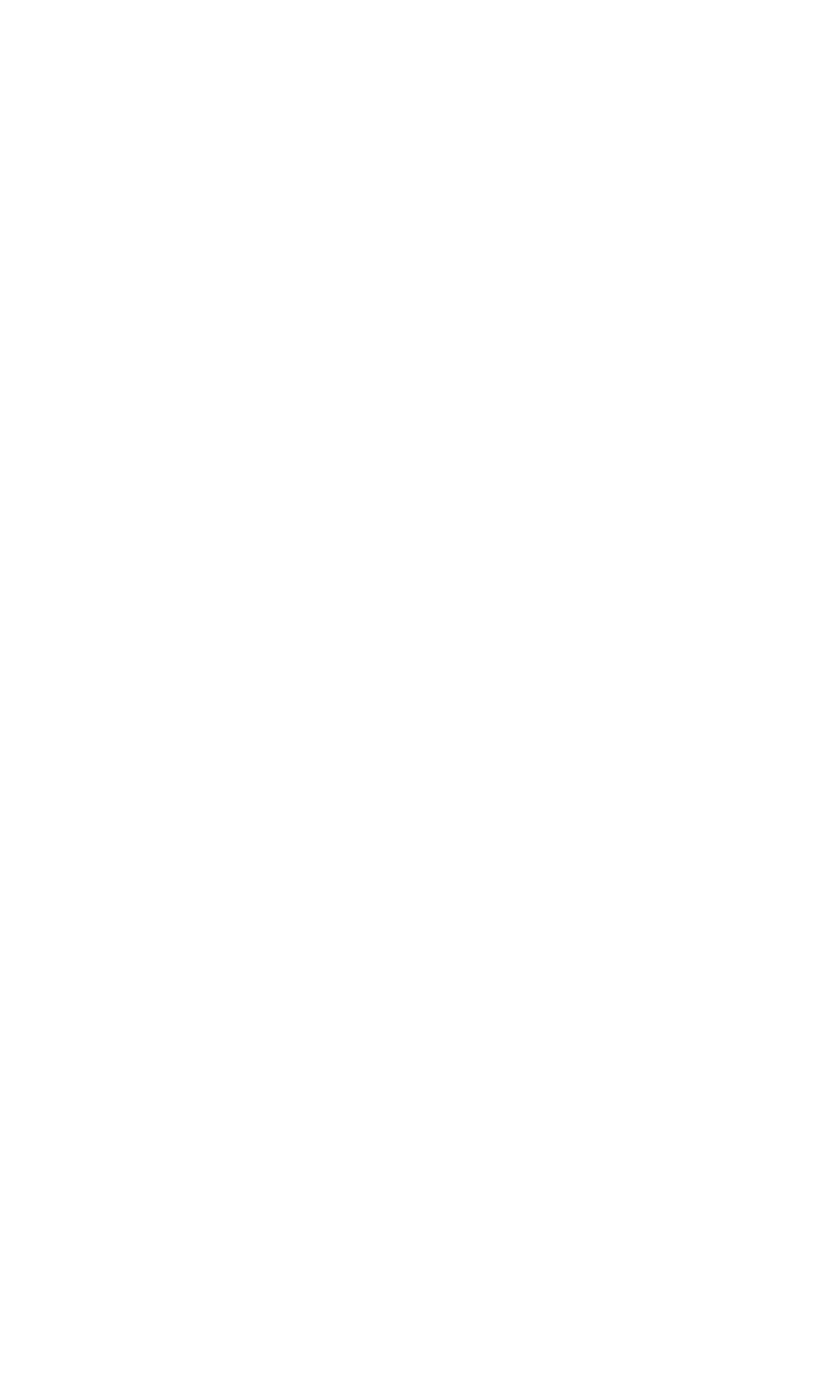
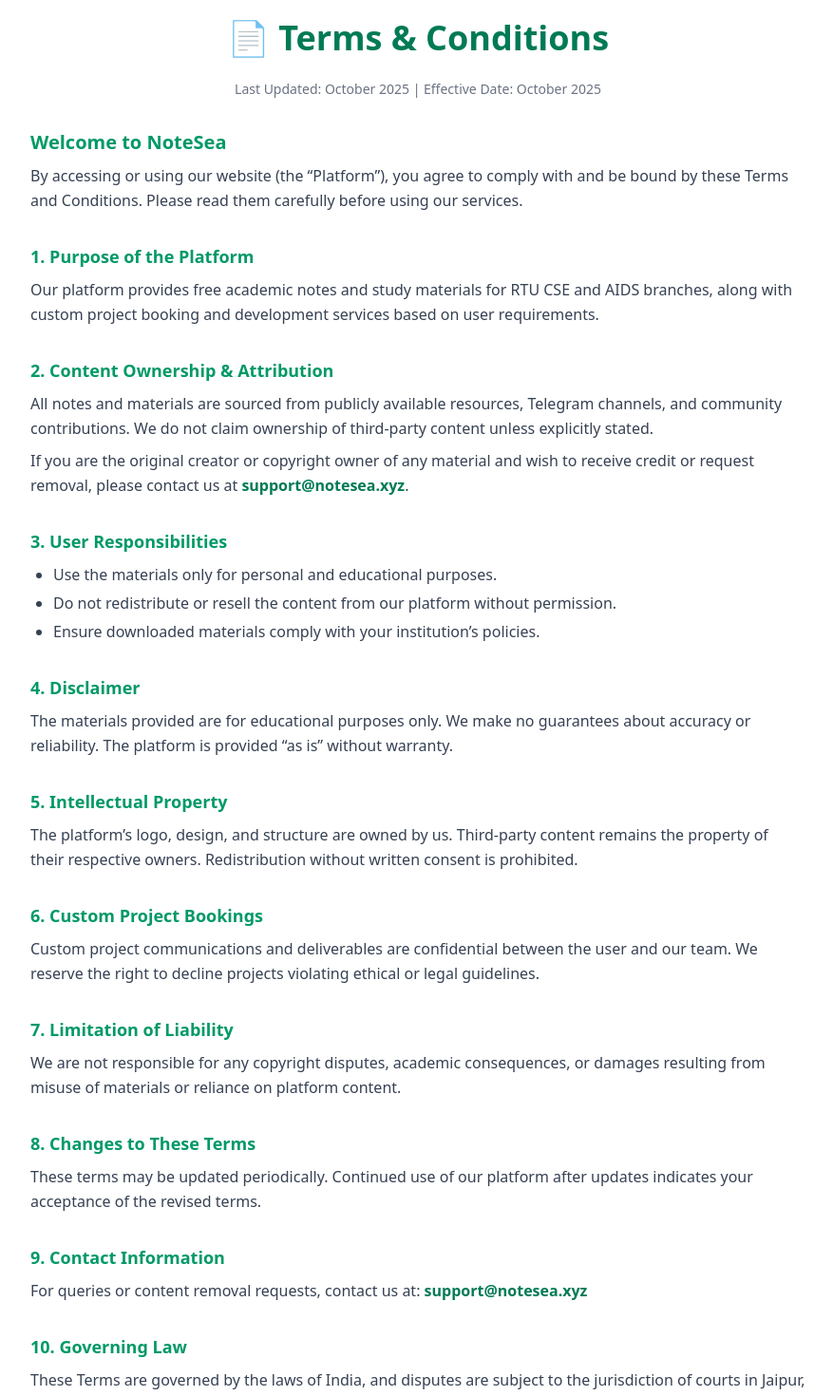
Before and after one commit to VISHALX33/NodeNest-main, a React (Vite) app in the folder frontend/: page /terms in a window 1280 px wide. Before the commit this address had no page. Shown: the part 100-1570 px from the top of the page at 95% size, without its empty margins (200-1077 px from the left). Before the commit the page ends 800 px from the top, so only its background shows below. Built offline with nearby package versions, Linux system fonts and the light colour scheme.

Commit message:
terms and condition

```diff
--- a/frontend/src/App.jsx
+++ b/frontend/src/App.jsx
@@ -26,6 +26,7 @@
 import ForgotPassword from "./components/ForgotPassword";
 import ResetPassword from "./components/ResetPassword";
 import InstallButton from "./components/InstallButton";
+import TermsAndConditions from "./components/TermsAndConditions.jsx";
 
 function Layout({ children }) {
   return (
@@ -258,6 +259,7 @@
             </Layout>
           }
         />
+        <Route path="/terms" element={<TermsAndConditions />} />
 
         <Route
           path="/team"
--- a/frontend/src/components/LoginForm.jsx
+++ b/frontend/src/components/LoginForm.jsx
@@ -85,6 +85,7 @@
             <a href="#how" className="hover:text-emerald-600">How it Works</a>
             <a href="#login" className="hover:text-emerald-600">Login</a>
             <a href="#testimonials" className="hover:text-emerald-600">Testimonials</a>
+            <a href="/terms" className="hover:text-emerald-600">Terms & Conditions</a>
             <a href="#faq" className="hover:text-emerald-600">FAQ</a>
           </div>
           <a href="#login" className="bg-emerald-600 text-white px-5 py-2 rounded-lg hover:bg-emerald-700 transition">
@@ -105,7 +106,7 @@
           </p>
           <div className="mt-6 flex flex-col sm:flex-row gap-4 justify-center md:justify-start">
             <a href="#login" className="bg-emerald-600 text-white px-6 py-3 rounded-lg font-medium hover:bg-emerald-700 transition">Get Notes</a>
-            <a href="#about" className="bg-gray-100 text-gray-800 px-6 py-3 rounded-lg font-medium hover:bg-gray-200 transition">Learn More</a>
+            <a href="/about" className="bg-gray-100 text-gray-800 px-6 py-3 rounded-lg font-medium hover:bg-gray-200 transition">Learn More</a>
           </div>
         </div>
         <div className="flex-1">
@@ -352,6 +353,7 @@
             <ul className="space-y-2 text-gray-200 text-sm mb-4">
               <li><a href="/about" className="hover:underline">About Us</a></li>
               <li><a href="/contact" className="hover:underline">Contact Us</a></li>
+              <li><a href="/terms" className="hover:underline">Terms & Conditions</a></li>
               <li><a href="#" className="hover:underline">Help Center</a></li>
               <li><a href="#" className="hover:underline">Careers</a></li>
             </ul>
--- /dev/null
+++ b/frontend/src/components/TermsAndConditions.jsx
@@ -0,0 +1,113 @@
+import { motion } from "framer-motion";
+
+export default function TermsAndConditions() {
+  return (
+    <div className="bg-gray-50 min-h-screen py-20 px-6">
+      <div className="max-w-4xl mx-auto bg-white shadow-lg rounded-2xl p-10">
+        <motion.h1
+          className="text-4xl font-bold text-emerald-700 mb-6 text-center"
+          initial={{ opacity: 0, y: -20 }}
+          animate={{ opacity: 1, y: 0 }}
+        >
+          📄 Terms & Conditions
+        </motion.h1>
+
+        <p className="text-sm text-gray-500 text-center mb-8">
+          Last Updated: <span className="font-medium">October 2025</span> | Effective Date: <span className="font-medium">October 2025</span>
+        </p>
+
+        <div className="space-y-8 text-gray-700 leading-relaxed">
+          <section>
+            <h2 className="text-xl font-semibold text-emerald-600 mb-2">
+              Welcome to NoteSea
+            </h2>
+            <p>
+              By accessing or using our website (the “Platform”), you agree to comply with and be bound by these Terms and Conditions. Please read them carefully before using our services.
+            </p>
+          </section>
+
+          <section>
+            <h3 className="text-lg font-semibold text-emerald-600 mb-2">1. Purpose of the Platform</h3>
+            <p>
+              Our platform provides free academic notes and study materials for RTU CSE and AIDS branches, along with custom project booking and development services based on user requirements.
+            </p>
+          </section>
+
+          <section>
+            <h3 className="text-lg font-semibold text-emerald-600 mb-2">2. Content Ownership & Attribution</h3>
+            <p>
+              All notes and materials are sourced from publicly available resources, Telegram channels, and community contributions. We do not claim ownership of third-party content unless explicitly stated.
+            </p>
+            <p className="mt-2">
+              If you are the original creator or copyright owner of any material and wish to receive credit or request removal, please contact us at{" "}
+              <span className="font-semibold text-emerald-700">support@notesea.xyz</span>.
+            </p>
+          </section>
+
+          <section>
+            <h3 className="text-lg font-semibold text-emerald-600 mb-2">3. User Responsibilities</h3>
+            <ul className="list-disc pl-6 space-y-1">
+              <li>Use the materials only for personal and educational purposes.</li>
+              <li>Do not redistribute or resell the content from our platform without permission.</li>
+              <li>Ensure downloaded materials comply with your institution’s policies.</li>
+            </ul>
+          </section>
+
+          <section>
+            <h3 className="text-lg font-semibold text-emerald-600 mb-2">4. Disclaimer</h3>
+            <p>
+              The materials provided are for educational purposes only. We make no guarantees about accuracy or reliability. The platform is provided “as is” without warranty.
+            </p>
+          </section>
+
+          <section>
+            <h3 className="text-lg font-semibold text-emerald-600 mb-2">5. Intellectual Property</h3>
+            <p>
+              The platform’s logo, design, and structure are owned by us. Third-party content remains the property of their respective owners. Redistribution without written consent is prohibited.
+            </p>
+          </section>
+
+          <section>
+            <h3 className="text-lg font-semibold text-emerald-600 mb-2">6. Custom Project Bookings</h3>
+            <p>
+              Custom project communications and deliverables are confidential between the user and our team. We reserve the right to decline projects violating ethical or legal guidelines.
+            </p>
+          </section>
+
+          <section>
+            <h3 className="text-lg font-semibold text-emerald-600 mb-2">7. Limitation of Liability</h3>
+            <p>
+              We are not responsible for any copyright disputes, academic consequences, or damages resulting from misuse of materials or reliance on platform content.
+            </p>
+          </section>
+
+          <section>
+            <h3 className="text-lg font-semibold text-emerald-600 mb-2">8. Changes to These Terms</h3>
+            <p>
+              These terms may be updated periodically. Continued use of our platform after updates indicates your acceptance of the revised terms.
+            </p>
+          </section>
+
+          <section>
+            <h3 className="text-lg font-semibold text-emerald-600 mb-2">9. Contact Information</h3>
+            <p>
+              For queries or content removal requests, contact us at:{" "}
+              <span className="font-semibold text-emerald-700">support@notesea.xyz</span>
+            </p>
+          </section>
+
+          <section>
+            <h3 className="text-lg font-semibold text-emerald-600 mb-2">10. Governing Law</h3>
+            <p>
+              These Terms are governed by the laws of India, and disputes are subject to the jurisdiction of courts in Jaipur, Rajasthan.
+            </p>
+          </section>
+        </div>
+
+        <p className="mt-10 text-center text-gray-500 text-sm">
+          © {new Date().getFullYear()} NoteSea. All rights reserved.
+        </p>
+      </div>
+    </div>
+  );
+}
```
